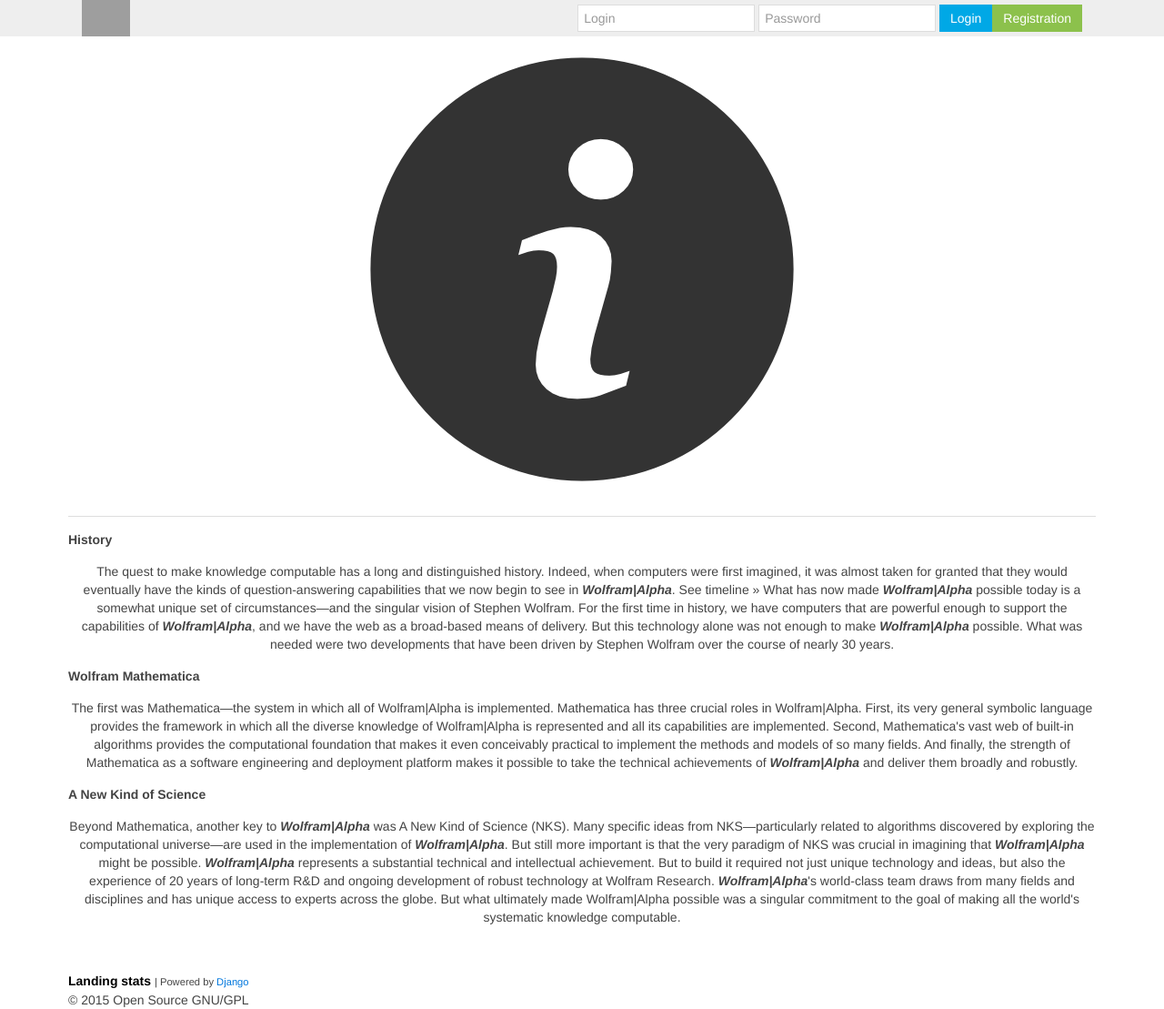
After one commit to kdelinx/landing, a Django app: template templates/core/about.html in a window 1280 px wide. The commit adds this page. Shown: the whole page at 91% size. Run offline with Django 3.2, Linux system fonts and the light colour scheme; the template is opened without the code that fills it, so the values that code supplies are empty; some libraries are stand-ins or nearby versions; grey boxes are pictures that could not be loaded.

Commit message:
html and urls

```diff
--- a/core/urls.py
+++ b/core/urls.py
@@ -1,5 +1,5 @@
 from django.conf.urls import patterns, url
 
 urlpatterns = patterns('core.views',
-    url()
+    url(r'^$', 'landing', name='landing'),
 )
--- a/templates/base.html
+++ b/templates/base.html
@@ -42,7 +42,7 @@
 </div>
 {% endif %}
 
-{% block wrap %}
+{% block base_body %}
 
 {% endblock %}
 
--- /dev/null
+++ b/templates/core/about.html
@@ -0,0 +1,34 @@
+{% extends 'base.html' %}
+{% load static %}
+{% block title %} About static {% endblock %}
+{% block base_body %}
+
+<div class="uk-container-center uk-container">
+    <div class="uk-grid">
+        <div class="uk-width-1-1">
+            <img src="{% static 'img/about.png' %}" class="uk-align-center">
+            <hr>
+<b>History</b>
+            <p class="uk-text-center">
+                The quest to make knowledge computable has a long and distinguished history.
+                Indeed, when computers were first imagined, it was almost taken for granted that they would eventually have the kinds of question-answering capabilities that we now begin to see in <b><i>Wolfram|Alpha</i></b>. See timeline »
+                What has now made <b><i>Wolfram|Alpha</i></b> possible today is a somewhat unique set of circumstances—and the singular vision of Stephen Wolfram.
+                For the first time in history, we have computers that are powerful enough to support the capabilities of <b><i>Wolfram|Alpha</i></b>, and we have the web as a broad-based means of delivery. But this technology alone was not enough to make <b><i>Wolfram|Alpha</i></b> possible.
+                What was needed were two developments that have been driven by Stephen Wolfram over the course of nearly 30 years.
+            </p>
+<b>Wolfram Mathematica</b>
+            <p class="uk-text-center">
+                The first was Mathematica—the system in which all of Wolfram|Alpha is implemented. Mathematica has three crucial roles in Wolfram|Alpha. First, its very general symbolic language provides the framework in which all the diverse knowledge of Wolfram|Alpha is represented and all its capabilities are implemented.
+                Second, Mathematica's vast web of built-in algorithms provides the computational foundation that makes it even conceivably practical to implement the methods and models of so many fields. And finally, the strength of Mathematica as a software engineering and deployment platform makes it possible to take the technical achievements of <b><i>Wolfram|Alpha</i></b> and deliver them broadly and robustly.
+            </p>
+<b>A New Kind of Science</b>
+            <p class="uk-text-center">
+                Beyond Mathematica, another key to <b><i>Wolfram|Alpha</i></b> was A New Kind of Science (NKS). Many specific ideas from NKS—particularly related to algorithms discovered by exploring the computational universe—are used in the implementation of <b><i>Wolfram|Alpha</i></b>. But still more important is that the very paradigm of NKS was crucial in imagining that <b><i>Wolfram|Alpha</i></b> might be possible.
+                <b><i>Wolfram|Alpha</i></b> represents a substantial technical and intellectual achievement. But to build it required not just unique technology and ideas, but also the experience of 20 years of long-term R&D and ongoing development of robust technology at Wolfram Research.
+                <b><i>Wolfram|Alpha</i></b>'s world-class team draws from many fields and disciplines and has unique access to experts across the globe. But what ultimately made Wolfram|Alpha possible was a singular commitment to the goal of making all the world's systematic knowledge computable.
+            </p>
+        </div>
+    </div>
+</div>
+
+{% endblock %}
--- a/templates/meta/header.html
+++ b/templates/meta/header.html
@@ -8,7 +8,7 @@
                     {% if user.is_authenticated %}
                         <ul class="uk-list">
                         <!-- TODO Insert link -->
-                            <li><a href=""><div class="uk-icon-medium uk-icon-user"></div>Profile</a></li>
+                            <li><a href="{% url 'users:profile' %}"><div class="uk-icon-medium uk-icon-user"></div>Profile</a></li>
                             <li><a href=""><div class="uk-icon-medium uk-icon-user"></div>Statistic</a></li>
                             <li><a href=""><div class="uk-icon-medium uk-icon-user"></div>Import CVS</a></li>
                             <li><a href=""><div class="uk-icon-medium uk-icon-user"></div>Logout</a></li>
```
Also changed, not shown: templates/base/ui.html (added, +16 -0 lines), templates/core/404.html (added, +7 -0 lines), core/static/img/about.png (added), templates/core/tos.html (added).
